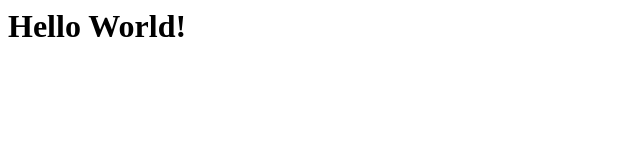
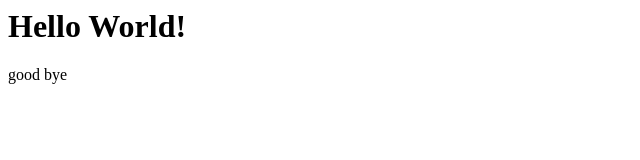
Before and after one commit to BishopWeyland/action_test, a plain HTML site: page index.html in a window 1280 px wide. Shown: the full height of the page, 0-640 px from the left. Drawn offline with Linux system fonts and the light colour scheme.

Commit message:
Update index.html

```diff
--- a/index.html
+++ b/index.html
@@ -4,5 +4,6 @@
 </head>
 <body>
   <h1>Hello World!</h1>
+  <p>good bye<p>
 </body>
 </html>
```
